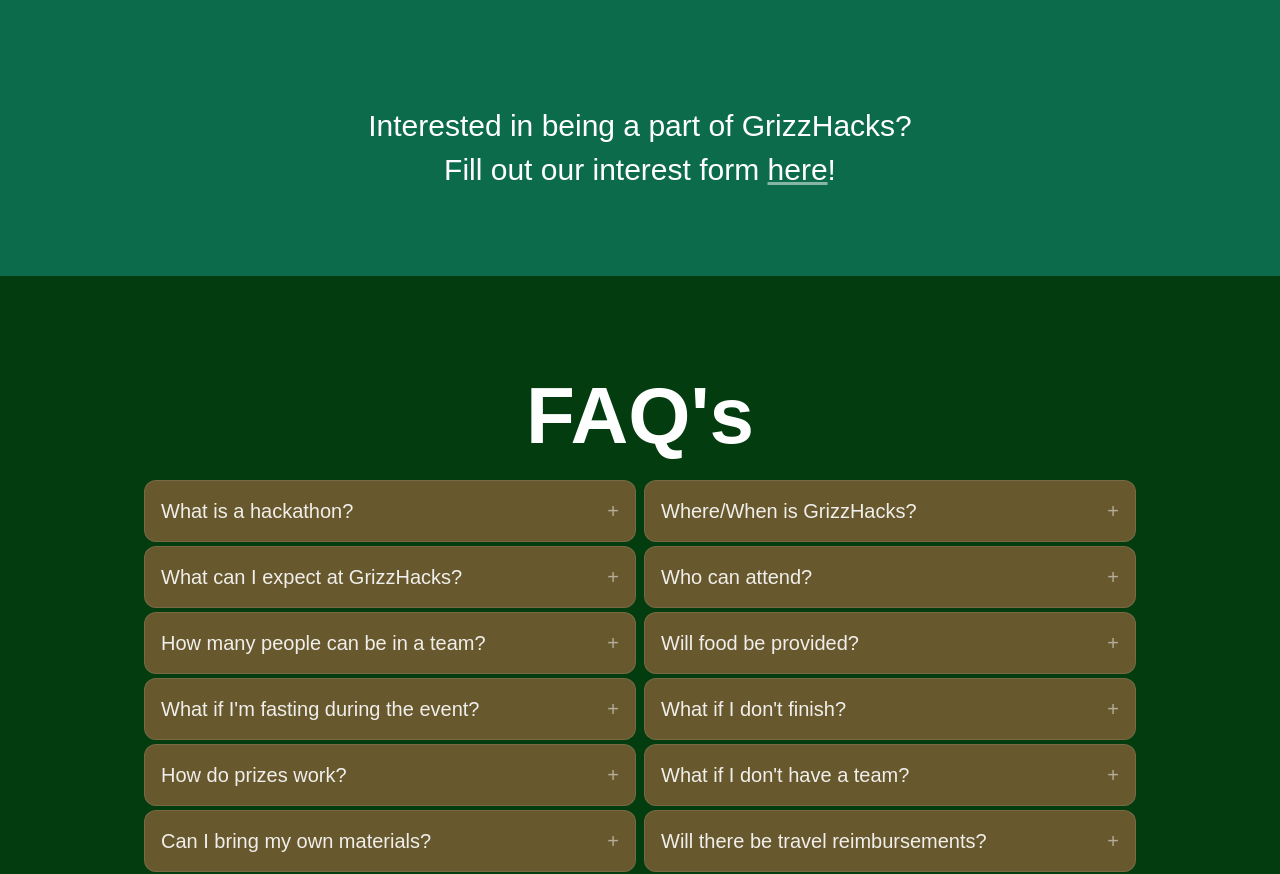
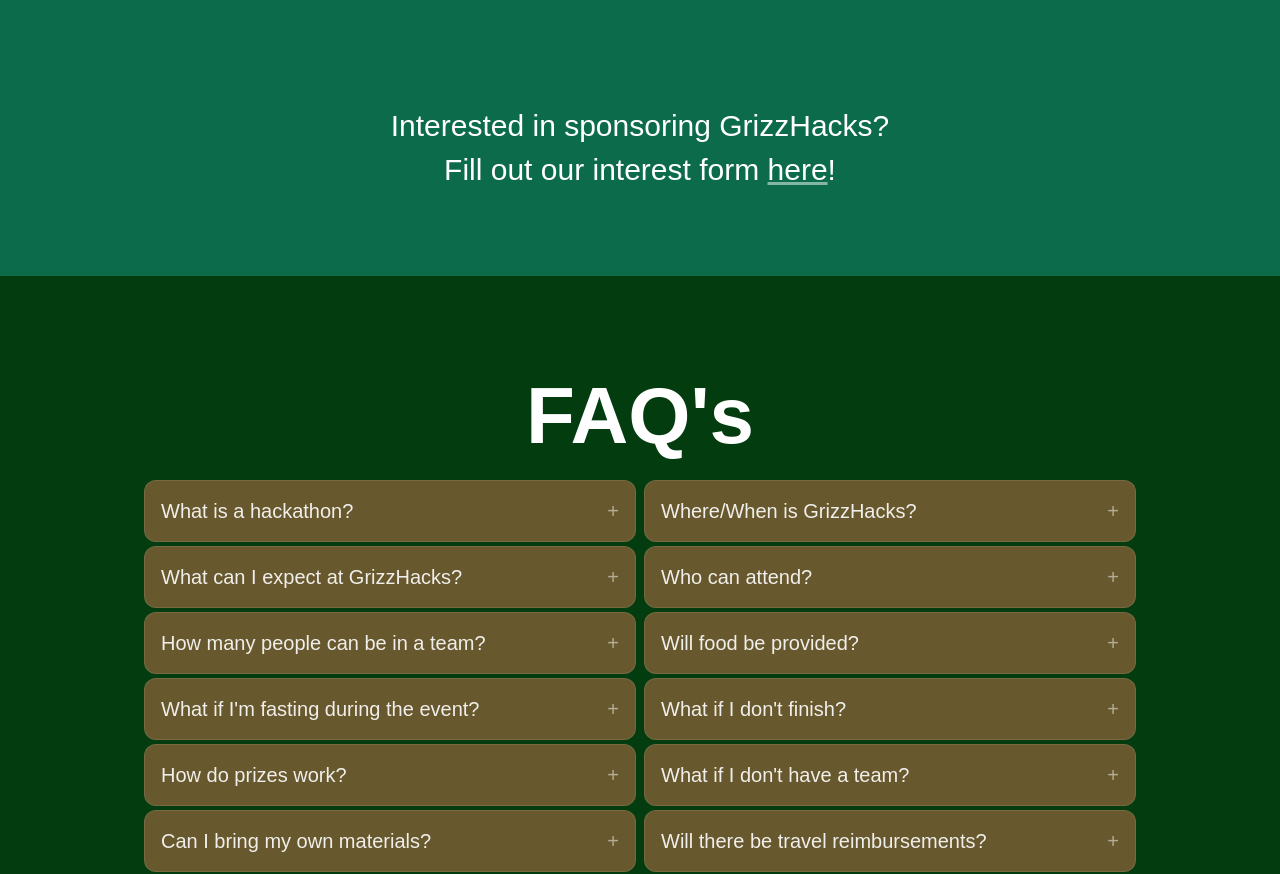
Before and after one commit to TravisBoyd884/GrizzHacks-8-Countdown, a Next.js app: page / in a window 1280 px wide. Shown: the part 1316-2190 px from the top of the page. Built offline with nearby package versions, Linux system fonts and the light colour scheme.

Commit message:
Update Sponsor section text for clarity

```diff
--- a/components/Sponsors.tsx
+++ b/components/Sponsors.tsx
@@ -108,7 +108,7 @@
       {/*Footer*/}
       <div className="text-center space-y-2 px-4 z-10">
         <h3 className="text-2xl md:text-3xl font-normal text-white">
-          Interested in being a part of GrizzHacks?
+          Interested in sponsoring GrizzHacks?
         </h3>
         <p className="text-2xl md:text-3xl font-normal text-white">
           Fill out our interest form <a href="https://forms.gle/Wr1DTSs2mJ955YWWA" target="_blank" className="underline decoration-white/50 hover:decoration-white transition-all">here</a>!
```
